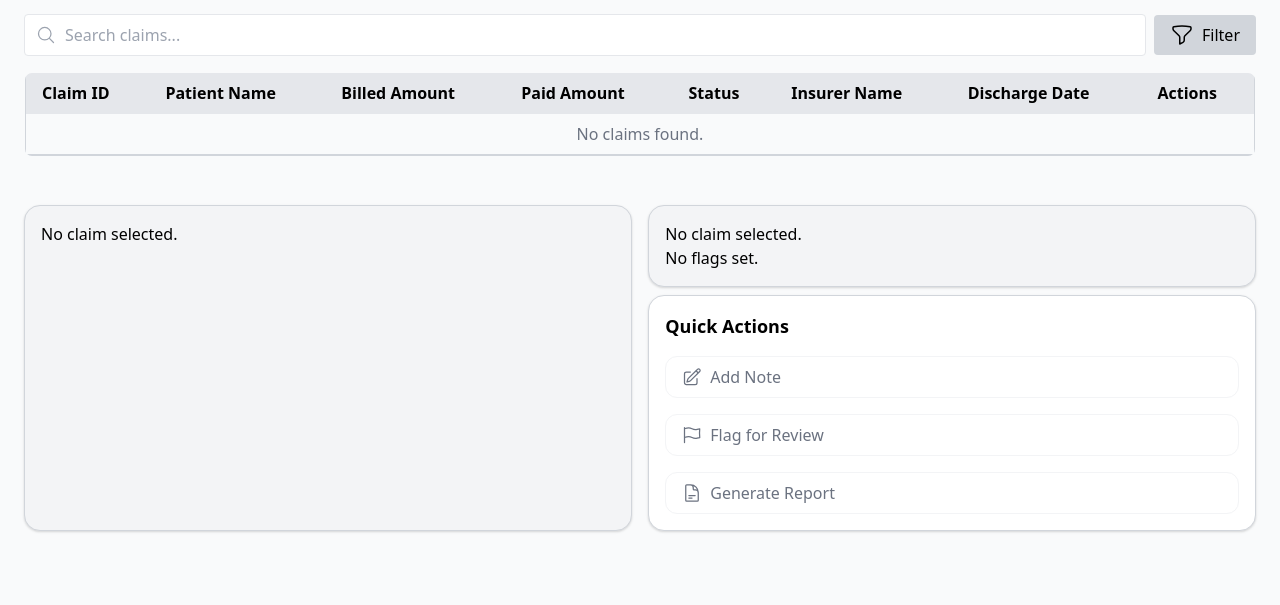
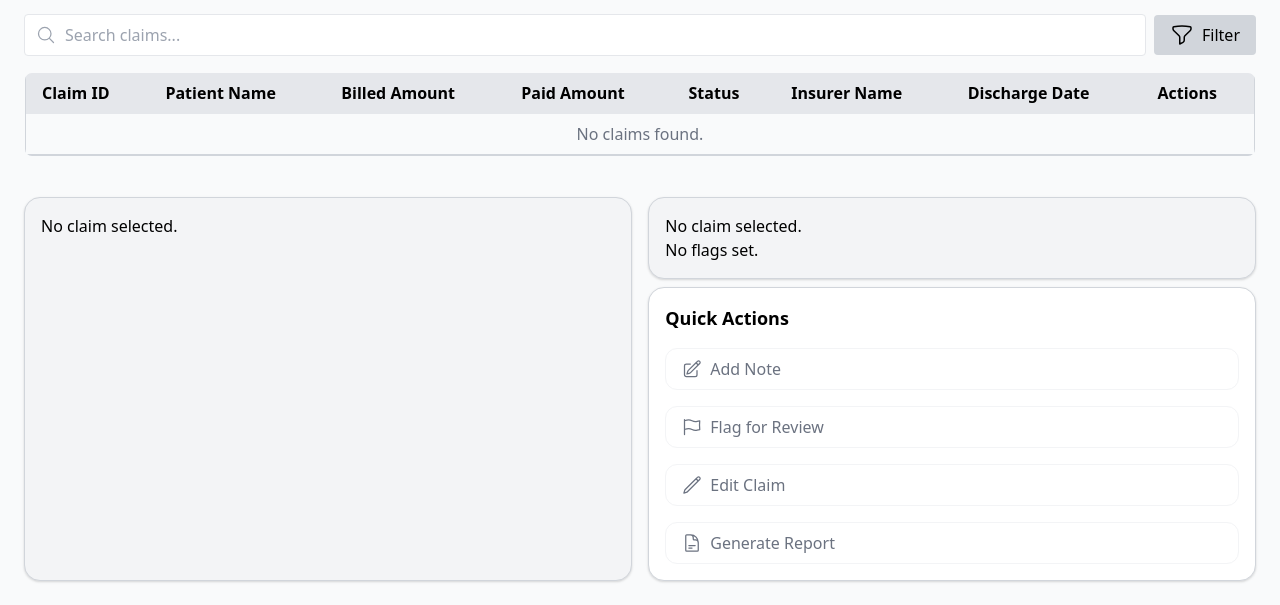
Before and after one commit to Fraire209/erisa-challenge, a Django app: page / in a window 1280 px wide. Shown: the part 244-849 px from the top of the page. Before the commit the page ends 776 px from the top, so only its background shows below. Run offline with Django 5.2, Linux system fonts and the light colour scheme; the visitor is signed in with stand-in values (Sample User, id 1); data that the repository does not hold is empty; some libraries are stand-ins or nearby versions.

Commit message:
Add claim data appending and overwrite functionality.
Add edit_claim file to allow for claim data appending or overwrite.
Add a view function that updates the database models, and two more view functions to handle JSON and CSV file appending and overwrite.
Add a new form for the edit functionality.
Fix quick action button bugs.
Edit settings.py to define absolute paths for the JSON and CSV files.

```diff
--- a/claims/templates/claims/actions_partial.html
+++ b/claims/templates/claims/actions_partial.html
@@ -2,12 +2,16 @@
     <div class="bg-white border border-gray-300 shadow p-4 rounded-2xl flex-1">
         <h3 class="text-lg font-semibold mb-4">Quick Actions</h3>                                        <!-- title -->
 
+        <!-- add note button -->
         <!-- Alpine.js container, reactive state variable to track whether window is open or not -->
         <div x-data="{ open: false }" class="flex-1 mt-4 py-2 px-4 rounded-xl border border-gray-100">
 
-            <!-- Add Note button, will open the actual text area when triggered -->
+            <!-- Add Note button, will open the actual text area when triggered, takes entire div using h-full w-full -->
             <button
-                @click="open = !open" class="text-gray-500 flex items-center gap-2">  <!-- if open, it will set it to false if clicked again to close it-->
+                @click="open = !open"
+                class="w-full h-full text-gray-500 flex items-center gap-2"
+            >  <!-- if open, it will set it to false if clicked again to close it-->
+
                 <!-- note svg icon -->
                 <svg xmlns="http://www.w3.org/2000/svg" fill="none" viewBox="0 0 24 24" stroke-width="1.5" stroke="currentColor" class="h-5 w-5">
                 <path stroke-linecap="round" stroke-linejoin="round" d="m16.862 4.487 1.687-1.688a1.875 1.875 0 1 1 2.652 2.652L10.582 16.07a4.5 4.5 0 0 1-1.897 1.13L6 18l.8-2.685a4.5 4.5 0 0 1 1.13-1.897l8.932-8.931Zm0 0L19.5 7.125M18 14v4.75A2.25 2.25 0 0 1 15.75 21H5.25A2.25 2.25 0 0 1 3 18.75V8.25A2.25 2.25 0 0 1 5.25 6H10" />
@@ -31,7 +35,7 @@
                 name="text"
                 rows="3"
                 placeholder="Write your note..."
-                class="w-full px-3 py-2 border rounded mb-2 text-sm leading-snug placeholder-gray-400"></textarea> <!-- tailwing css to make lineheigh match padding-->
+                class="w-full px-3 py-2 border rounded mb-2 text-sm leading-snug placeholder-gray-400"></textarea> <!-- tailwing css to make lineheight match padding-->
 
                 <button
                     type="submit"
@@ -52,7 +56,10 @@
                 class="flex gap-2"
             >
                 {% csrf_token %}
-                <button type="submit" class="text-gray-500 flex items-center gap-2">
+                <!-- flag button takes up entire div -->
+                <button type="submit"
+                        class=" w-full h-full text-gray-500 flex items-center gap-2"
+                >
                     <!-- flag svg icon -->
                     <svg xmlns="http://www.w3.org/2000/svg" fill="none" viewBox="0 0 24 24" stroke-width="1.5" stroke="currentColor" class="w-5 h-5">
                     <path stroke-linecap="round" stroke-linejoin="round" d="M3 3v1.5M3 21v-6m0 0 2.77-.693a9 9 0 0 1 6.208.682l.108.054a9 9 0 0 0 6.086.71l3.114-.732a48.524 48.524 0 0 1-.005-10.499l-3.11.732a9 9 0 0 1-6.085-.711l-.108-.054a9 9 0 0 0-6.208-.682L3 4.5M3 15V4.5" />
@@ -68,13 +75,37 @@
 
         </div>
 
-        <!-- generate report button, calls admin_dashboard partial to update div-->
+        <!-- edit claim button, form hidden until button is clicked, takes up full div -->
+        <div x-data="{ open: false }" class="flex-1 mt-4 py-2 px-4 rounded-xl border border-gray-100">
+            <button
+                @click="open = !open"
+                hx-get="{% url 'edit_claim' claim.id %}"
+                hx-target="#edit-panel"
+                hx-swap="innerHTML"
+                class="w-full h-full text-gray-500 flex items-center gap-2">
+                <!-- pencil svg icon -->
+                <svg xmlns="http://www.w3.org/2000/svg" fill="none" viewBox="0 0 24 24" stroke-width="1.5" stroke="currentColor" class="w-5 h-5">
+                <path stroke-linecap="round" stroke-linejoin="round" d="m16.862 4.487 1.687-1.688a1.875 1.875 0 1 1 2.652 2.652L6.832 19.82a4.5 4.5 0 0 1-1.897 1.13l-2.685.8.8-2.685a4.5 4.5 0 0 1 1.13-1.897L16.863 4.487Zm0 0L19.5 7.125" />
+                </svg>
+                Edit Claim
+            </button>
+
+            <!-- form output div -->
+            <div    id="edit-panel"
+                    hx-target="#edit-panel"
+                    hx-swap="innerHTML">
+            </div>
+        </div>
+
+        <!-- generate report button, calls admin_dashboard partial to update div, button takes up full div-->
         <div class="flex-1 mt-4 py-2 px-4 rounded-xl border border-gray-100">
-            <button class="text-gray-500 flex items-center gap-2"
-                hx-get="{% url 'admin_dashboard' %}"
-                hx-target="#admin-panel"
-                hx-swap="innerHTML"
+
+            <button class=" w-full h-full text-gray-500 flex items-center gap-2"
+                    hx-get="{% url 'admin_dashboard' %}"
+                    hx-target="#admin-panel"
+                    hx-swap="innerHTML"
             >
+                <!-- doc svg icon -->
                 <svg xmlns="http://www.w3.org/2000/svg" fill="none" viewBox="0 0 24 24" stroke-width="1.5" stroke="currentColor" class="w-5 h-5">
                 <path stroke-linecap="round" stroke-linejoin="round" d="M19.5 14.25v-2.625a3.375 3.375 0 0 0-3.375-3.375h-1.5A1.125 1.125 0 0 1 13.5 7.125v-1.5a3.375 3.375 0 0 0-3.375-3.375H8.25m0 12.75h7.5m-7.5 3H12M10.5 2.25H5.625c-.621 0-1.125.504-1.125 1.125v17.25c0 .621.504 1.125 1.125 1.125h12.75c.621 0 1.125-.504 1.125-1.125V11.25a9 9 0 0 0-9-9Z" />
                 </svg>
--- a/claims/templates/claims/admin_dashboard.html
+++ b/claims/templates/claims/admin_dashboard.html
@@ -74,7 +74,7 @@
                 labels: {{ insurer_labels|safe }},  //aetna, bluecross, cigna, self, united
                 datasets: [{
                     data: {{ insurer_counts|safe }},
-                    backgroundColor: ['#f58989ff', '#7eaaf1ff','#f1d97bff','#68dfb7ff','#ac8ef2ff']
+                    backgroundColor: ['#f58989ff', '#7eaaf1ff','#f1d97bff','#68dfb7ff','#ac8ef2ff', '#f2bd8eff', '#f28ee5ff', '#a2f28eff']
                 }]
             },
             options: {
--- a/claims/templates/claims/claim_detail_partial.html
+++ b/claims/templates/claims/claim_detail_partial.html
@@ -6,7 +6,7 @@
 
     <!-- title and status in column flex box to display them side to side -->
     <div class="grid grid-cols-2 gap-4 mb-2 font-semibold">
-        <h2 class="text-lg text-blue-800 flex items-center gap-2"> <!-- items-center gap-2 to align icon and text -->
+        <h2 class="text-lg text-blue-800 flex items-center gap-2"> <!-- items-center gap-2 to align icon and text-->
             <!-- doc icon svg -->
             <svg xmlns="http://www.w3.org/2000/svg" fill="none" viewBox="0 0 24 24" stroke-width="1.5" stroke="currentColor" class="w-6 h-6">
             <path stroke-linecap="round" stroke-linejoin="round" d="M19.5 14.25v-2.625a3.375 3.375 0 0 0-3.375-3.375h-1.5A1.125 1.125 0 0 1 13.5 7.125v-1.5a3.375 3.375 0 0 0-3.375-3.375H8.25m0 12.75h7.5m-7.5 3H12M10.5 2.25H5.625c-.621 0-1.125.504-1.125 1.125v17.25c0 .621.504 1.125 1.125 1.125h12.75c.621 0 1.125-.504 1.125-1.125V11.25a9 9 0 0 0-9-9Z" />
--- a/claims/templates/claims/claims_table_body.html
+++ b/claims/templates/claims/claims_table_body.html
@@ -158,7 +158,7 @@
 </div>
 
 <!-- Flex row for left and right containers -->
-<div class="flex mt-4 gap-4">
+<div class="flex mt-2 gap-4">
 
     <!-- Fixed bottom-left panel -->
     <div id="claim-detail-panel" class="mt-4 w-1/2 bg-gray-100 border border-gray-300 shadow p-4 rounded-2xl overflow-auto">
--- a/claims/urls.py
+++ b/claims/urls.py
@@ -11,6 +11,7 @@ urlpatterns = [
     path('claim/<int:pk>/remove-flag/', views.remove_flag, name='remove_flag'),                             #called when remove flag button is pressed
     path("claim/<int:pk>/flags/", views.flag_partial, name="flag_partial"),                                 #called when view button is pressed to render flag panel
     path('claim/<int:pk>/actions/', views.quick_actions_partial, name='quick_actions_partial'),             #called when view is clicked for quick actions to receive claim id
+    path('claim/<int:pk>/edit/', views.edit_claim, name='edit_claim'),                                      #called when a claim edit is saved
     path("login/", auth_views.LoginView.as_view(template_name="registration/login.html"), name="login"),    #called upon loading default view due to @login_required
     path("logout/", auth_views.LogoutView.as_view(next_page="login"), name="logout"),                       #called by logout button
     path("signup/", views.signup_view, name="signup"),                                                      #called by signup button in login page
--- a/claims/views.py
+++ b/claims/views.py
@@ -1,12 +1,16 @@
 from django.shortcuts import render, get_object_or_404
 from claims.models import Claim,SystemFlag  #tables
-from claims.forms import NoteForm   #form template for claim notes
+from claims.forms import NoteForm, EditClaimForm   #form template for claim notes, and for file reupload
 from django.core.paginator import Paginator #split table into pages
 from django.db.models import Q, Count, Avg  # queries and math
 from django.contrib.auth.decorators import login_required #make users log in to use the system
 from django.contrib.auth.models import User #built in user model, only using username and password fields
 from django.contrib import messages #allows for messages from views to templates
 from django.contrib.auth import login #attaches user to session, allows for request.user and instant login
+import json #writing to json files
+import csv  #writing to csv files
+from pathlib import Path    #used for file path
+from django.conf import settings    #used for absolute file path
 
 #default view, renders the table and the pagination controls
 @login_required     #forces log in
@@ -197,3 +201,216 @@ def admin_dashboard(request):
 
     #renders the admin dashboard with the corresponding values
     return render(request, 'claims/admin_dashboard.html', context)
+
+#absolute file paths for each file
+CLAIM_LIST_JSON = Path(settings.BASE_DIR) / "data" / "claim_list_data.json"
+CLAIM_DETAIL_JSON = Path(settings.BASE_DIR) / "data" / "claim_detail_data.json"
+CLAIM_LIST_CSV = Path(settings.BASE_DIR) / "data" / "claim_list_data.csv"
+CLAIM_DETAIL_CSV = Path(settings.BASE_DIR) / "data" / "claim_detail_data.csv"
+
+#write to claim_list_data files
+def save_claim_list(claim):
+
+    original_id = claim.claim_id  # not Django PK, actual claim id
+
+    #JSON update
+    try:
+        with open(CLAIM_LIST_JSON, "r", encoding="utf-8") as f:             #open the file in read mode
+            data = json.load(f)
+    except FileNotFoundError:
+        data = None
+
+    if data is not None:                                                    #will only write if the file exists
+        #bool check for update status
+        updated = False
+        for item in data:
+            if item.get("id") == original_id:                               #if id matches the claim id being edited, the attributes are updated with respective typecasting
+                item.update({
+                    "patient_name": str(claim.patient_name),
+                    "billed_amount": float(claim.billed_amount),
+                    "paid_amount": float(claim.paid_amount),
+                    "insurer_name": str(claim.insurer_name),
+                    "status": str(claim.status),
+                    "discharge_date": str(claim.discharge_date),
+                })
+                updated = True  #set bool to true
+                break
+
+        #error case
+        if not updated:
+            print(f"Claim id={original_id} not found in JSON!")
+
+        else:
+            with open(CLAIM_LIST_JSON, "w", encoding="utf-8") as f:             #open file in write mode and overwrite with updated values
+                json.dump(data, f, indent=2)
+
+            #output message
+            print(f"JSON saved to: {CLAIM_LIST_JSON}")
+
+    #CSV update
+    try:
+        with open(CLAIM_LIST_CSV, "r", encoding="utf-8", newline="") as f:
+            reader = csv.DictReader(f, delimiter="|")               # the csv files use pipe delimiter
+            rows = list(reader)
+            fieldnames = reader.fieldnames
+    except FileNotFoundError:
+        rows = None
+
+    if rows is not None:                                             #will only write if the file exists
+        #bool
+        updated = False
+        for row in rows:
+            if int(row["id"]) == original_id:                        #if id matches the claim id being edited, the attributes are updated, all strings
+                row.update({
+                    "patient_name": str(claim.patient_name),
+                    "billed_amount": str(claim.billed_amount),
+                    "paid_amount": str(claim.paid_amount),
+                    "insurer_name": str(claim.insurer_name),
+                    "status": str(claim.status),
+                    "discharge_date": str(claim.discharge_date),
+                })
+                updated = True #update bool
+                break
+
+        #error case
+        if not updated:
+            print(f"Claim id={original_id} not found in CSV!")
+
+        else:
+            with open(CLAIM_LIST_CSV, "w", encoding="utf-8", newline="") as f:      #rewrite the file
+                writer = csv.DictWriter(f, fieldnames=fieldnames, delimiter="|")
+                writer.writeheader()
+                writer.writerows(rows)
+
+            #output message
+            print(f"CSV saved to: {CLAIM_LIST_CSV}")
+
+
+#write to claim_detail_data files
+def save_claim_detail(claim_detail):
+
+   #if no claim details, it ends the function call
+    if not claim_detail:
+        return
+
+    original_id = claim_detail.claim.claim_id   # original id storing
+
+    #JSON update
+    try:
+        with open(CLAIM_DETAIL_JSON, "r", encoding="utf-8") as f:       #open file in read mode and load to data
+            data = json.load(f)
+    except FileNotFoundError:
+        data = None
+
+    if data is not None:                                                #will only write if the file exists
+        #bool variable
+        updated = False
+        for item in data:                                                   #if there is a id match, update the denial and cpt, both strings
+            if item.get("claim_id") == original_id:
+                item.update({
+                    "denial_reason": str(claim_detail.denial_reason),
+                    "cpt_codes": str(claim_detail.cpt_codes),
+                })
+                updated = True  #update bool
+                break
+
+        #error case
+        if not updated:
+            print(f"Claim_detail claim_id={original_id} not found in JSON!")
+
+        else:
+            with open(CLAIM_DETAIL_JSON, "w", encoding="utf-8") as f:           #open file in write mode and overwrite
+                json.dump(data, f, indent=2)
+
+            #output message
+            print(f"JSON saved to: {CLAIM_DETAIL_JSON}")
+
+    #CSV update
+    try:
+        with open(CLAIM_DETAIL_CSV, "r", encoding="utf-8", newline="") as f:    #open file in read mode
+            reader = csv.DictReader(f, delimiter="|")                           #use pipe delimiters
+            rows = list(reader)
+            fieldnames = reader.fieldnames
+    except FileNotFoundError:
+        rows = None
+
+    if rows is not None:                                                         #will only write if the file exists
+        #bool variable
+        updated = False
+        for row in rows:
+            if int(row["claim_id"]) == original_id:                              #if there is a id match, update the denial and cpt, both strings
+                row.update({
+                    "denial_reason": str(claim_detail.denial_reason),
+                    "cpt_codes": str(claim_detail.cpt_codes),
+                })
+                updated = True      #set bool to true
+                break
+
+        #error case
+        if not updated:
+            print(f"Claim_detail claim_id={original_id} not found in CSV!")
+
+        else:
+            with open(CLAIM_DETAIL_CSV, "w", encoding="utf-8", newline="") as f:      #open in write mode and overwrite data
+                writer = csv.DictWriter(f, fieldnames=fieldnames, delimiter="|")
+                writer.writeheader()
+                writer.writerows(rows)
+            #output message
+            print(f"CSV saved to: {CLAIM_DETAIL_CSV}")
+
+#edit claim function
+def edit_claim(request, pk):
+    claim = get_object_or_404(Claim, pk=pk) #get claim object
+    claim_detail = claim.details.first()  # first instance of claim details for a claim, since there should only be one
+
+    #if the form was submitted
+    if request.method == "POST":
+        form = EditClaimForm(request.POST, instance=claim)
+        if form.is_valid():                                     #check validity and save
+            form.save()                                         #updates the Claim model
+
+            #claim detail, appending or overwriting
+            mode = form.cleaned_data.get("append_mode", "overwrite")            #get selected mode
+            if claim_detail:
+                cpt_codes = form.cleaned_data.get("cpt_codes")                  #get cpt and denial reason attribute values from form
+                denial_reason = form.cleaned_data.get("denial_reason")
+
+                if cpt_codes:                                                   #if cpt codes are being appended, seperate them with a comma
+                    if mode == "append":
+                        claim_detail.cpt_codes = (
+                            (claim_detail.cpt_codes + "," + cpt_codes)
+                            if claim_detail.cpt_codes else cpt_codes            #if there was no codes to begin with, simply add the new codes
+                        )
+                    else:
+                        claim_detail.cpt_codes = cpt_codes                      #overwrite option
+
+                if denial_reason:
+                    if mode == "append":                                        #append denial reasons separated with a comma
+                        claim_detail.denial_reason = (
+                            (claim_detail.denial_reason + " , " + denial_reason)
+                            if claim_detail.denial_reason else denial_reason    #no existing denial reasons case
+                        )
+                    else:
+                        claim_detail.denial_reason = denial_reason              #overwrite option
+
+                claim_detail.save()                                             #update ClaimDetails model
+
+            # Write to files
+            save_claim_list(claim)
+            save_claim_detail(claim_detail)
+
+            # Return the form again with success message
+            context = {"form": form, "claim": claim, "success": "Claim updated successfully!"}
+            return render(request, "claims/edit_claim.html", context)
+
+
+    else:
+        initial = {}
+        #populates the claim details in the form
+        if claim_detail:
+            initial = {"cpt_codes": claim_detail.cpt_codes, "denial_reason": claim_detail.denial_reason}
+
+        form = EditClaimForm(instance=claim, initial=initial) #populated form with both claim and claim details
+
+    #render the prepopulated form
+    return render(request, "claims/edit_claim.html", {"form": form, "claim": claim})
```
Also changed, not shown: claims/forms.py (+43 -1 lines), claims/templates/claims/edit_claim.html (added, +41 -0 lines), myproject/settings.py (+7 -0 lines).
